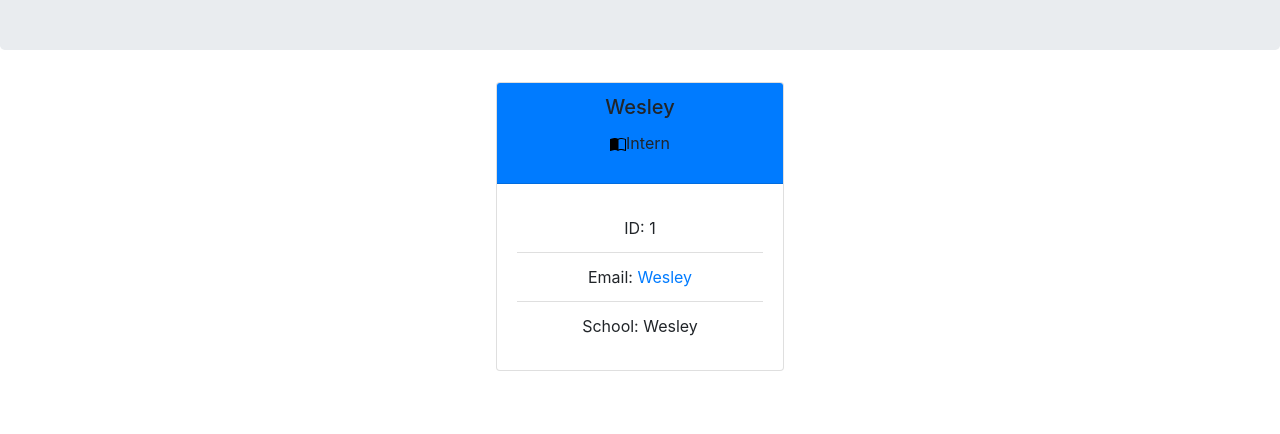
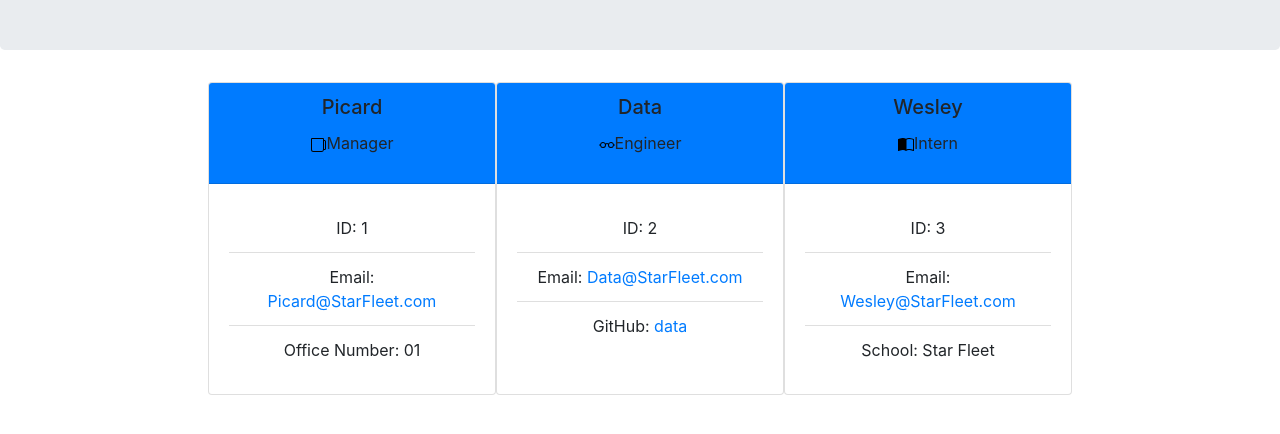
Before and after one commit to mogannam/hr-enterprise-start-up, a website: page dist/index.html in a window 1280 px wide. Shown: the part 134-568 px from the top of the page. Drawn offline with nearby package versions, Linux system fonts and the light colour scheme.

Commit message:
added demo html page

```diff
--- a/dist/index.html
+++ b/dist/index.html
@@ -1,7 +1,19 @@
 <link rel="stylesheet" href="https://maxcdn.bootstrapcdn.com/bootstrap/4.0.0/css/bootstrap.min.css" integrity="sha384-Gn5384xqQ1aoWXA+058RXPxPg6fy4IWvTNh0E263XmFcJlSAwiGgFAW/dAiS6JXm" crossorigin="anonymous"><header class="jumbotron"> <h1 class="text-center"> My Team</h1> </header><body class=""> <div class="col d-flex justify-content-center">
+            <div class="card text-center " style="width: 18rem;">
+                <div class="card-header bg-primary">
+                    <h5 class="card-title">Picard</h5>
+                    <p><img src="../src/cup.svg" class="bi bi-cup"></img>Manager</p>
+                </div>
+                <div class="card-body"><ul class="list-group list-group-flush"><li class="list-group-item">ID: 1</li><li class="list-group-item"> Email: <a target="_blank" href="mailto: Picard@StarFleet.com">Picard@StarFleet.com</a></li><li class="list-group-item">Office Number: 01</li></ul></div></div>
+            <div class="card text-center " style="width: 18rem;">
+                <div class="card-header bg-primary">
+                    <h5 class="card-title">Data</h5>
+                    <p><img src="../src/eyeglasses.svg" class="bi bi-eyeglasses"></img>Engineer</p>
+                </div>
+                <div class="card-body"><ul class="list-group list-group-flush"><li class="list-group-item">ID: 2</li><li class="list-group-item"> Email: <a target="_blank" href="mailto: Data@StarFleet.com">Data@StarFleet.com</a></li><li class="list-group-item"> GitHub: <a target="_blank" href="https://github.com/data">data</a></li></ul></div></div>
             <div class="card text-center " style="width: 18rem;">
                 <div class="card-header bg-primary">
                     <h5 class="card-title">Wesley</h5>
                     <p><img src="../src/book-half.svg" class="bi bi-book-half"></img>Intern</p>
                 </div>
-                <div class="card-body"><ul class="list-group list-group-flush"><li class="list-group-item">ID: 1</li><li class="list-group-item"> Email: <a target="_blank" href="mailto: Wesley">Wesley</a></li><li class="list-group-item">School: Wesley</li></ul></div></div></div></body>
+                <div class="card-body"><ul class="list-group list-group-flush"><li class="list-group-item">ID: 3</li><li class="list-group-item"> Email: <a target="_blank" href="mailto: Wesley@StarFleet.com">Wesley@StarFleet.com</a></li><li class="list-group-item">School: Star Fleet</li></ul></div></div></div></body>
```
